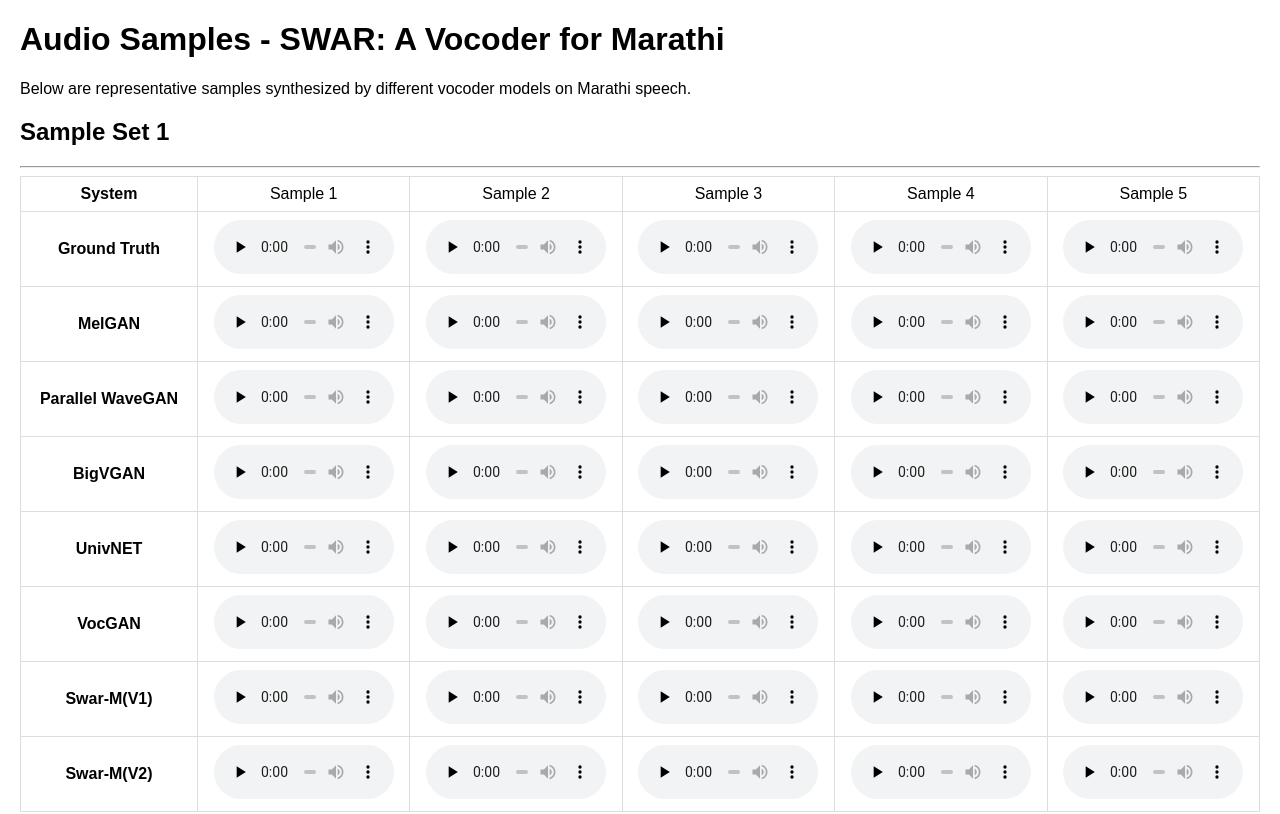
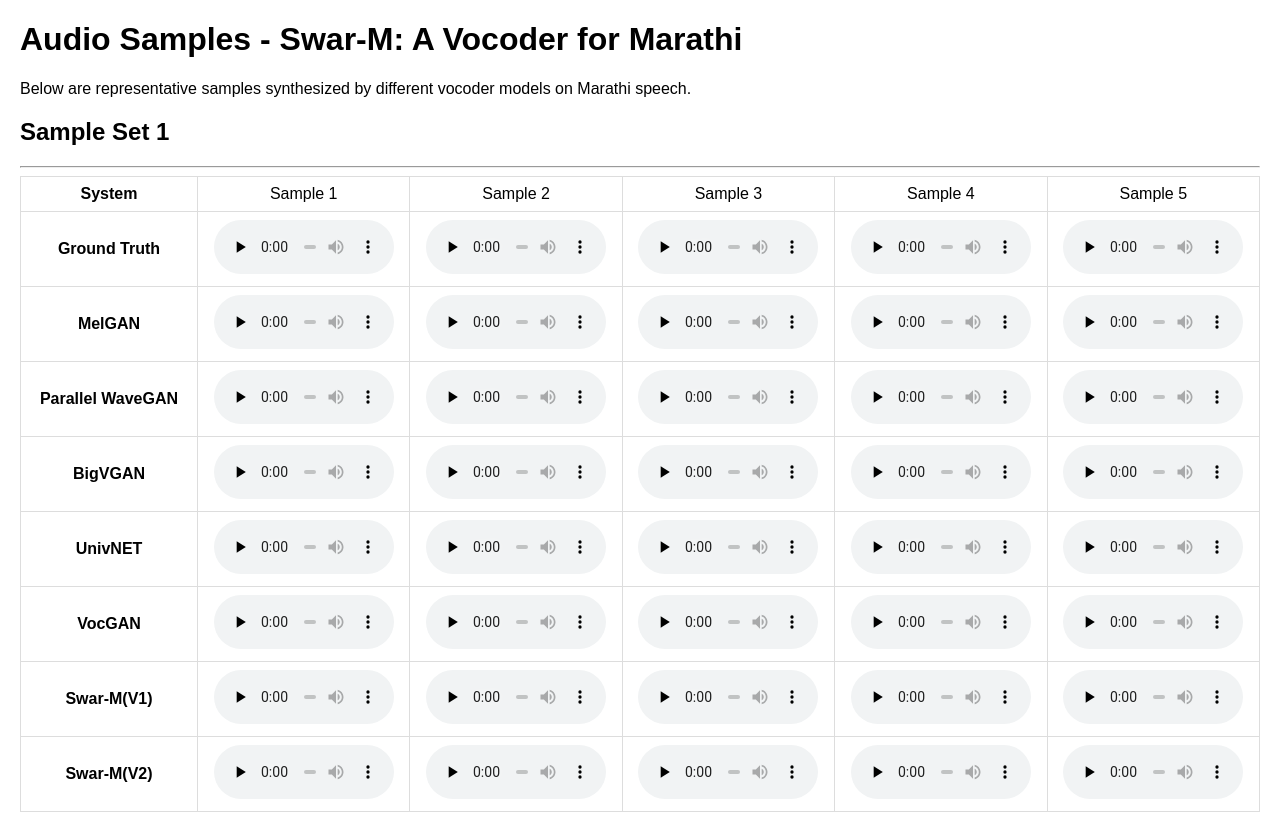
Before and after one commit to Normie27/SWAR_Marathi_Vocoder, a plain HTML site: page index.html in a window 1280 px wide. Shown: the top 814 px of the page. Drawn offline with Linux system fonts and the light colour scheme.

Commit message:
Update index.html

```diff
--- a/index.html
+++ b/index.html
@@ -13,7 +13,7 @@
     </style>
 </head>
 <body>
-<h1>Audio Samples - SWAR: A Vocoder for Marathi</h1>
+<h1>Audio Samples - Swar-M: A Vocoder for Marathi</h1>
 <p>Below are representative samples synthesized by different vocoder models on Marathi speech.</p>
 <h2>Sample Set 1</h2>
 <hr/>
```
